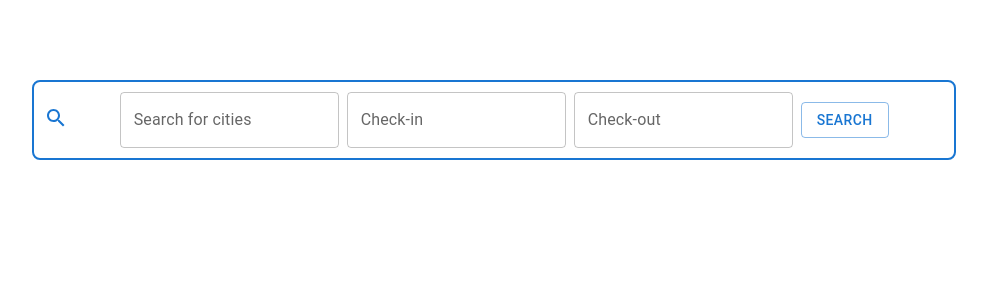
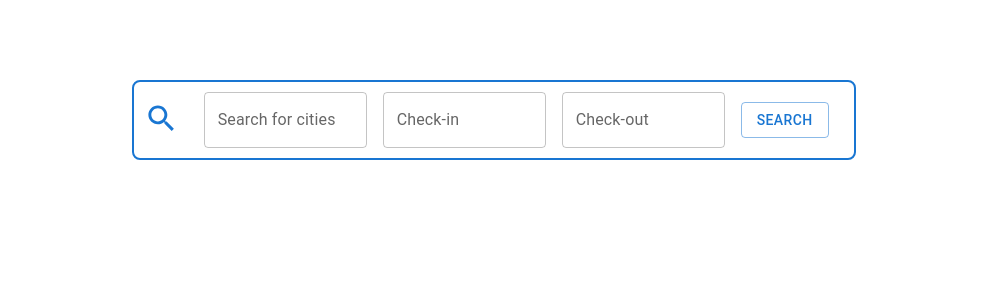
Before and after one commit to calle256/hotel-404, a React (Create React App) app in the folder frontend/: page / in a window 1280 px wide. Shown: the top 300 px of the page, without its empty margins (146-1133 px from the left). Built offline with nearby package versions, Linux system fonts and the light colour scheme; the HTML template or start-up script is replaced by a standard one.

Commit message:
some small changes

```diff
--- a/frontend/src/Components/homeScreen/searchBar.tsx
+++ b/frontend/src/Components/homeScreen/searchBar.tsx
@@ -25,19 +25,20 @@ const SearchBar = () => {
 
   return (
 
+    <Grid>
       <Box
         sx={{
           border: '2px solid #1976d2',
           padding: '10px',
           borderRadius: '8px',
-          maxWidth: '900px',
+          maxWidth: '700px',
           margin: 'auto',
           mt: 10
         }}
       >
-        <Grid container spacing={1} alignItems="center">
+        <Grid container spacing={2} alignItems="center">
           <Grid item xs={1}>
-            <SearchIcon color="primary"/>
+            <SearchIcon color="primary" fontSize="large"/>
           </Grid>
           <Grid item xs={3}>
             <TextField
@@ -66,7 +67,7 @@ const SearchBar = () => {
             </LocalizationProvider>
           </Grid>
 
-          <Grid item xs={2}>
+          <Grid item xs={1}>
             <Button
               variant="outlined"
               color="primary"
@@ -75,46 +76,9 @@ const SearchBar = () => {
             </Button>
           </Grid>
         </Grid>
-
-
-             {/* <DateRangePicker
-                value={dateRange}
-                onChange={(newValue: React.SetStateAction<DateRange<Date>>) => setDateRange(newValue)}
-                slots={{ textField: TextField}}
-                slotProps={{
-                  textField: {
-                    fullWidth: true,
-                    variant: 'outlined'
-                  }
-                }}
-              />*/}
-
-
-
       </Box>
-
-
-
+    </Grid>
   );
 };
 
 export default SearchBar;
-
-{/*<Button
-              variant="outlined"
-              onClick={handleDatePickerOpen}>
-              <Dialog open={datePickerOpen} onClose={handleDatePickerClose}>
-                <DialogTitle>Select Date Range</DialogTitle>
-                <DialogContent>
-                  <LocalizationProvider dateAdapter={AdapterDateFns}>
-                    <Grid item xs={4}>
-                      <DateRangePicker localeText={{ start: 'Check-in', end: 'Check-out' }}/>
-                    </Grid>
-                  </LocalizationProvider>
-                </DialogContent>
-                <DialogActions>
-                  <Button onClick={handleDatePickerClose}>Cancel</Button>
-                  <Button onClick={handleDatePickerClose}>Done</Button>
-                </DialogActions>
-              </Dialog>
-            </Button>*/}
```
